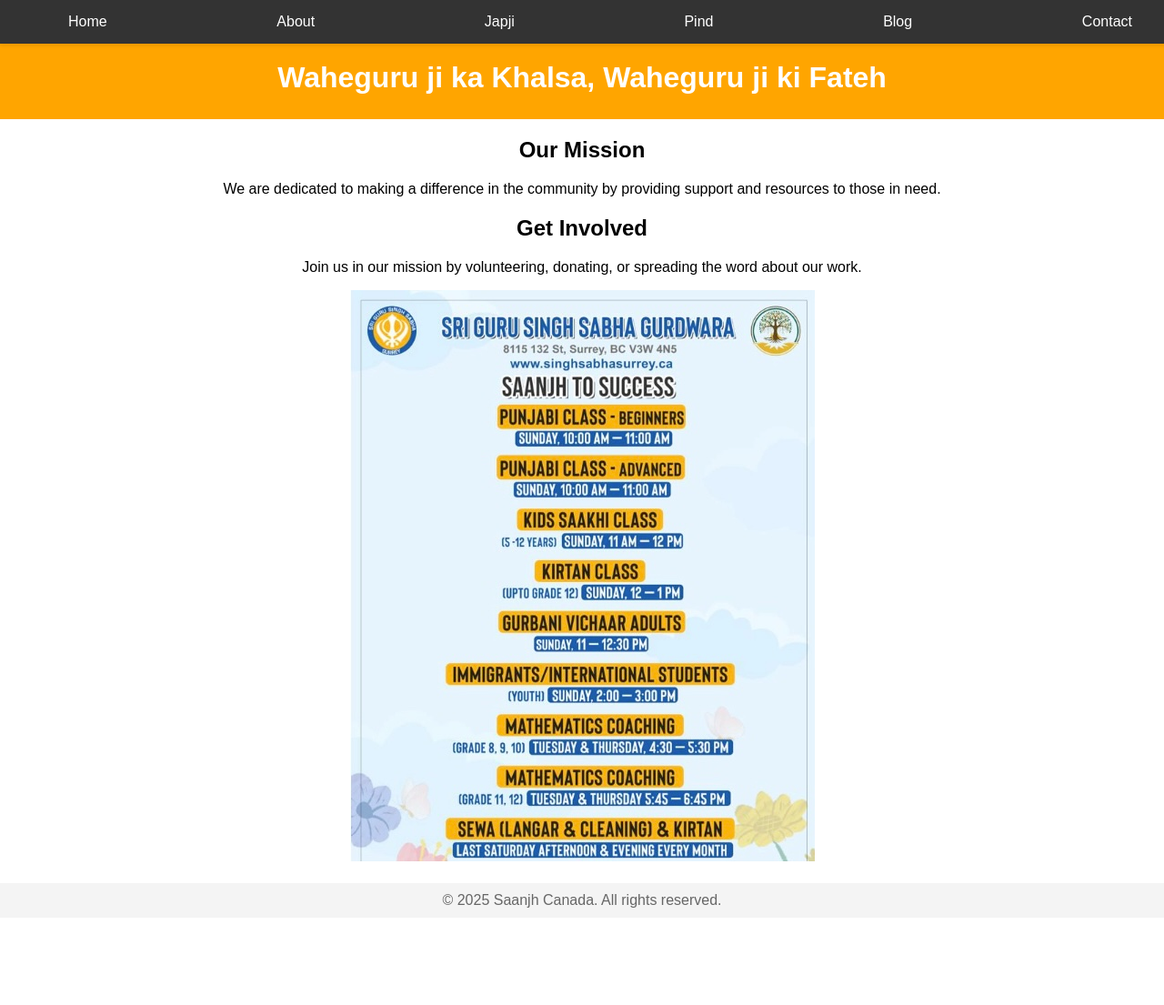
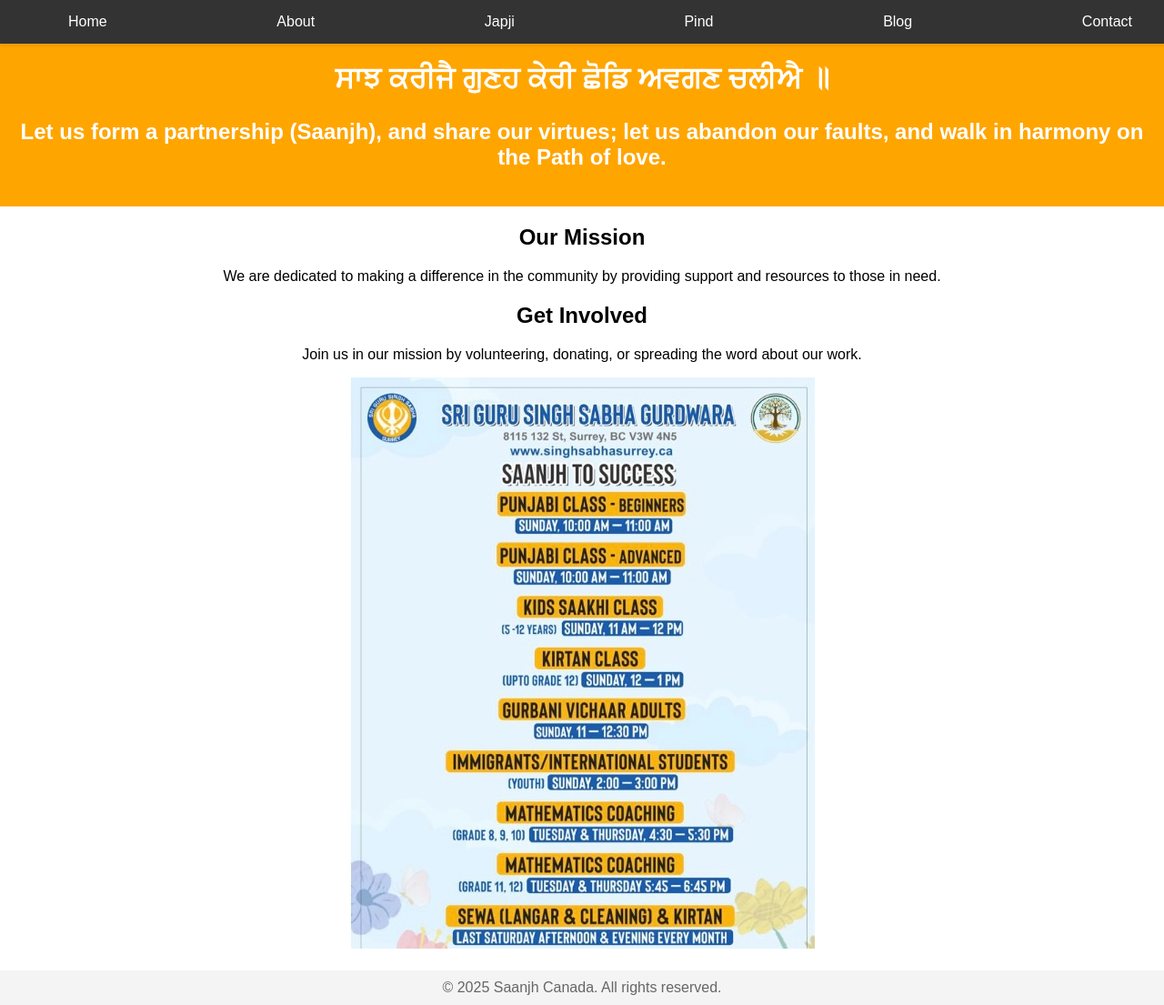
Before and after one commit to saanjh-org/saanjh-org.github.io, a Jekyll site: the page built from index.md, in a window 1280 px wide and 1105 px high. Shown: the whole window at 91% size. Built offline with Jekyll 4.4.1, drawn with Linux system fonts in a browser that asks for light colours.

Commit message:
Update default.html

```diff
--- a/_layouts/default.html
+++ b/_layouts/default.html
@@ -97,7 +97,8 @@
         </div>
     </nav>
     <header>
-         <h1 class="content">Waheguru ji ka Khalsa, Waheguru ji ki Fateh</h1>
+         <h1 class="content">ਸਾਝ ਕਰੀਜੈ ਗੁਣਹ ਕੇਰੀ ਛੋਡਿ ਅਵਗਣ ਚਲੀਐ ॥</h1>
+        <h2>Let us form a partnership <b>(Saanjh)</b>, and share our virtues; let us abandon our faults, and walk in harmony on the Path of love.</h2>
     </header>
     <div style="text-align: center;"></main>
         {{ content }}
```
